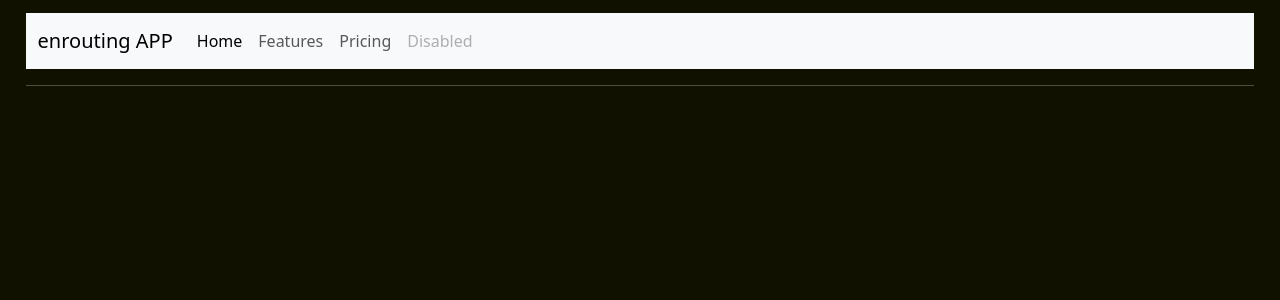
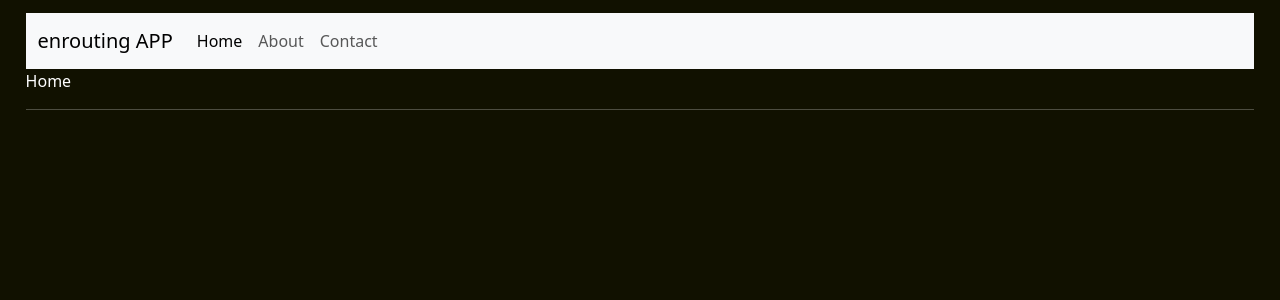
Before and after one commit to juanbosquedev/afrusTest, a React (Vite) app in the folder react/: page / in a window 1280 px wide. Shown: the top 300 px of the page. Built offline with nearby package versions, Linux system fonts and the light colour scheme.

Commit message:
useContext

```diff
--- a/react/src/AppRoute/AppRoute.jsx
+++ b/react/src/AppRoute/AppRoute.jsx
@@ -1,17 +1,23 @@
-import { NavBar } from "./components/navBar"
-import { Routes, Route } from "react-router-dom"
+import { NavBar } from "./components/navBar";
+import { Routes, Route, Navigate } from "react-router-dom";
+
+import { Home } from "./Home";
+import { Contact } from "./Contact";
+import { About } from "./About";
+import { UsuarioProvider } from "../context/UsuarioProvider";
+
 export const AppRoute = () => {
   return (
-    <>
-<NavBar/>
-<Routes>
-<Route  path='/'></Route>
-<Route  path='/contact'></Route>
-<Route  path='/about'></Route>
-<Route></Route>
-
-</Routes>
-    <hr/>
-    </>
-  )
-}
+    <UsuarioProvider>
+      <NavBar />
+      <Routes>
+        <Route path="/" element={<Home />}></Route>
+        <Route path="/contact" element={<Contact />}></Route>
+        <Route path="/about" element={<About />}></Route>
+        <Route path="/*" element={<Navigate to="/"></Navigate>}></Route>
+        {/*por si le ponemos mal la ruta */}
+      </Routes>
+      <hr />
+      </UsuarioProvider>
+  );
+};
--- a/react/src/AppRoute/components/NavBar.jsx
+++ b/react/src/AppRoute/components/NavBar.jsx
@@ -1,27 +1,26 @@
+import { Link, NavLink } from "react-router-dom"
 
 export const NavBar = () => {
   return (
     <>
         <nav className="navbar navbar-expand-lg bg-body-tertiary">
   <div className="container-fluid">
-    <a className="navbar-brand" href="#">enrouting APP</a>
+    <Link className="navbar-brand" href="#">enrouting APP</Link>
     <button className="navbar-toggler" type="button" data-bs-toggle="collapse" data-bs-target="#navbarNav" aria-controls="navbarNav" aria-expanded="false" aria-label="Toggle navigation">
       <span className="navbar-toggler-icon"></span>
     </button>
     <div className="collapse navbar-collapse" id="navbarNav">
       <ul className="navbar-nav">
         <li className="nav-item">
-          <a className="nav-link active" aria-current="page" href="#">Home</a>
+          <NavLink to='/' className="nav-link " >Home</NavLink>
         </li>
         <li className="nav-item">
-          <a className="nav-link" href="#">Features</a>
+          <NavLink to='/About' className="nav-link" >About</NavLink>
         </li>
         <li className="nav-item">
-          <a className="nav-link" href="#">Pricing</a>
+          <NavLink to='/Contact'className="nav-link" >Contact</NavLink>
         </li>
-        <li className="nav-item">
-          <a className="nav-link disabled" aria-disabled="true">Disabled</a>
-        </li>
+
       </ul>
     </div>
   </div>
--- /dev/null
+++ b/react/src/context/UsuarioProvider.jsx
@@ -0,0 +1,19 @@
+//componente que provee a los hijos, recibe a través de las props children
+//vamos a recibir a los childrens y con el provider vamos a proveer a todos los hijos que se van a desplegar por dentro de alguna información
+import { Usuariocontext } from "./Usuariocontext"
+const usuario ={
+name: 'Juan Bosque',
+tech: 'React.js',
+mail: ' juan@hotmail.com',
+redes: '@juanbosque'
+
+}
+export const UsuarioProvider = ({children}) => {
+    return (
+
+<Usuariocontext.Provider value={{usuario, pais:'Argentina', moneda:'$'}}> {/* pasamos un objeto, y con par clave valor, podemos agregar propiedades, pasamos usuario por que es igual la propiedad que el argumento,
+ pero si fuese otro el caso esría usuario: lo que fuere; ahora todos los childrens van a tener disponible el usuario, en vez de pasar usuario de padre a hijo, de hijo a nieto etc,
+ aqui proveemos todo hacia abajo*/}
+    {children}
+</Usuariocontext.Provider> )
+}
--- /dev/null
+++ b/react/src/context/Usuariocontext.jsx
@@ -0,0 +1,3 @@
+import { createContext } from "react";
+
+export const Usuariocontext = createContext();
--- a/react/src/main.jsx
+++ b/react/src/main.jsx
@@ -1,6 +1,6 @@
 import React from "react";
 import ReactDOM from "react-dom/client";
-import "./index.css"
+import "./index.css";
 import { AppRoute } from "./AppRoute/AppRoute";
 import { BrowserRouter } from "react-router-dom";
 
@@ -13,12 +13,12 @@ import { BrowserRouter } from "react-router-dom";
 // import { HeavyCalcs } from "./HeavyCalcsUseMemo/HeavyCalcs";
 // import { FetchCustomHook } from "./fetchCustomHook/fetchCustomHook";
 // import { TaskList } from "./TaskList";
-
+//al userProvider se puede colocar en cualquier lado, ej debajo de StrictMode, debajo de BrowserRouter etc
 ReactDOM.createRoot(document.getElementById("root")).render(
   <React.StrictMode>
     <BrowserRouter>
-    <AppRoute/>
-    </BrowserRouter>
+      <AppRoute />       {/* provee información que la familia de componentes necesita que tenga hacia abajo */}
+
       {/* <TaskList/> */}
       {/* <HeavyCalcs/> */}
       {/* <FetchCustomHook/> */}
@@ -26,5 +26,6 @@ ReactDOM.createRoot(document.getElementById("root")).render(
       {/* <HooksApp/> */}
       {/* <Component /> */}
       {/* <Fetch /> */}
+    </BrowserRouter>
   </React.StrictMode>
 );
```
Lines whose indentation alone changed are shown as unchanged.
